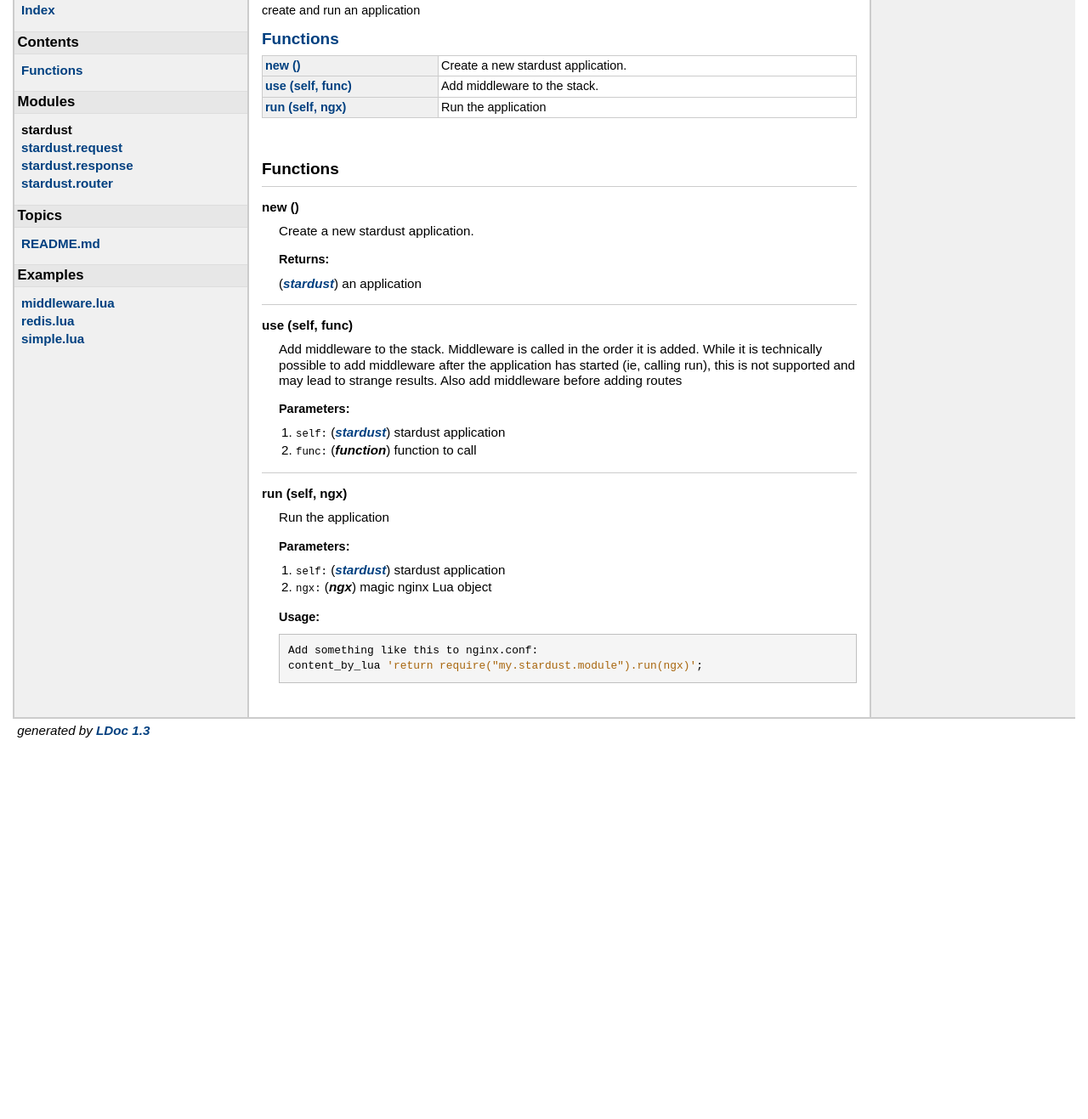
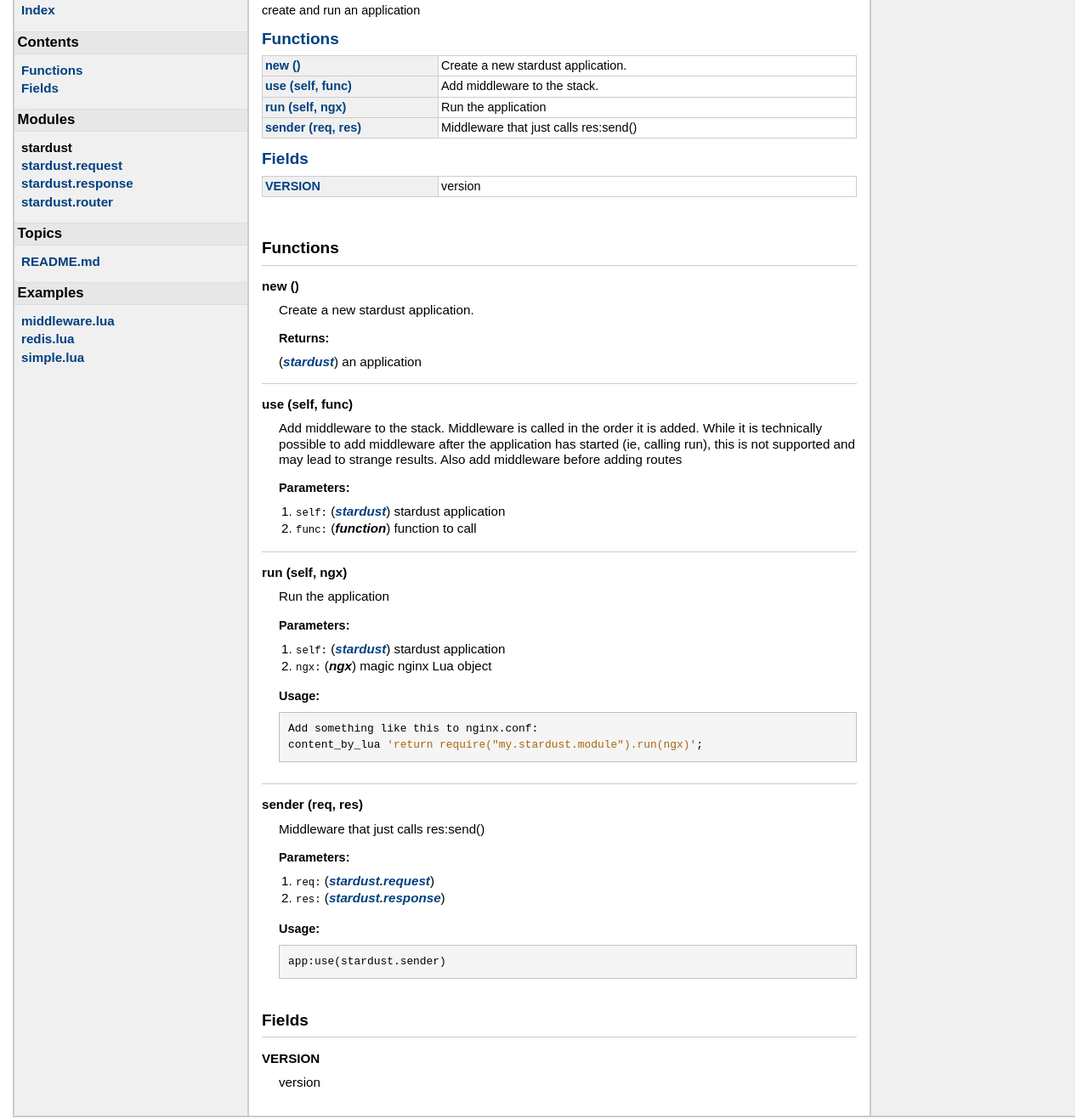
Before and after one commit to bakins/stardust, a plain HTML site: page modules/stardust.html in a window 1280 px wide. Shown: the part 54-1371 px from the top of the page at 85% size. Before the commit the page ends 929 px from the top, so only its background shows below. Drawn offline with Linux system fonts and the light colour scheme.

Commit message:
updated docs

```diff
--- a/modules/stardust.html
+++ b/modules/stardust.html
@@ -33,6 +33,7 @@
 <h2>Contents</h2>
 <ul>
 <li><a href="#Functions">Functions</a></li>
+<li><a href="#Fields">Fields</a></li>
 </ul>
 
 
@@ -78,6 +79,17 @@
 	<tr>
 	<td class="name" nowrap><a href="#run">run&nbsp;(self, ngx)</a></td>
 	<td class="summary">Run the application</td>
+	</tr>
+	<tr>
+	<td class="name" nowrap><a href="#sender">sender&nbsp;(req, res)</a></td>
+	<td class="summary">Middleware that just calls res:send()</td>
+	</tr>
+</table>
+<h2><a href="#Fields">Fields</a></h2>
+<table class="function_list">
+	<tr>
+	<td class="name" nowrap><a href="#VERSION">VERSION</a></td>
+	<td class="summary">version</td>
 	</tr>
 </table>
 
@@ -157,6 +169,50 @@ content_by_lua <span class="string">'return require("my.stardust.module").run(ng
     </ul>
 
 </dd>
+    <dt>
+    <a name = "sender"></a>
+    <strong>sender&nbsp;(req, res)</strong>
+    </dt>
+    <dd>
+    Middleware that just calls res:send()
+
+    <h3>Parameters:</h3>
+    <ul>
+        <li><span class="parameter">req</span>
+            <span class="types"><a class="type" href="../modules/stardust.request.html#">stardust.request</a></span>
+
+</li>
+        <li><span class="parameter">res</span>
+            <span class="types"><a class="type" href="../modules/stardust.response.html#">stardust.response</a></span>
+
+</li>
+    </ul>
+
+
+
+
+    <h3>Usage:</h3>
+    <ul>
+        <pre class="example">app:use(stardust.sender)</pre>
+    </ul>
+
+</dd>
+</dl>
+    <h2><a name="Fields"></a>Fields</h2>
+    <dl class="function">
+    <dt>
+    <a name = "VERSION"></a>
+    <strong>VERSION</strong>
+    </dt>
+    <dd>
+    version
+
+
+
+
+
+
+</dd>
 </dl>
 
 
```
Also changed, not shown: examples/middleware.lua.html (+1 -2 lines), examples/simple.lua.html (+1 -2 lines).
